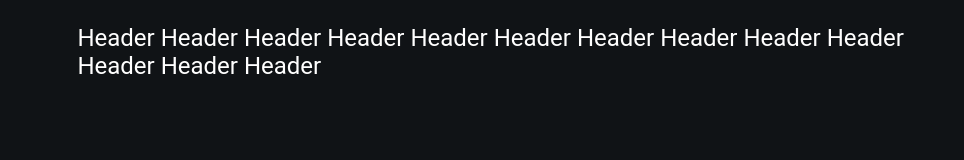
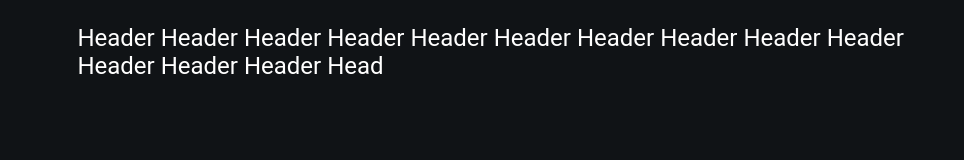
Before and after one commit to thnxs/codetype, a React (Create React App) app: page / in a window 1280 px wide. Shown: the top 160 px of the page, without its empty margins (151-1115 px from the left). Built offline with nearby package versions, Linux system fonts and the light colour scheme.

Commit message:
Evaluate correctness on nextword

```diff
--- a/src/components/Header.js
+++ b/src/components/Header.js
@@ -5,7 +5,7 @@ function Home() {
     <>
         <div className = "header">
             <ul>
-                <li>Header Header Header Header Header Header Header Header Header Header Header Header Header</li>
+                <li>Header Header Header Header Header Header Header Header Header Header Header Header Header Head</li>
             </ul>
         </div>
     </>
--- a/src/components/Home.js
+++ b/src/components/Home.js
@@ -58,11 +58,17 @@ function Home() {
         caret.current.style.top = rect.top + 1 + "px"
       }
     }else if (event.key.length === 1 && typed.length > 0){
+      //Correctness validtion
+      if (letters.length === active.querySelectorAll(".correct").length && typed.length === letters.length){
+        active.classList.add("correct")
+      } else{
+        active.classList.add("incorrect")
+      }
       //Next word handling
       active.classList.remove("active");
       active.nextElementSibling.classList.add("active");
       typed = []
-      //Correctness validtion
+
       //Caret Positioning on Next word
       const rect = typebox.current.querySelector(".active").firstChild.getBoundingClientRect();
       caret.current.style.left = rect.left - 1 + "px"
```
